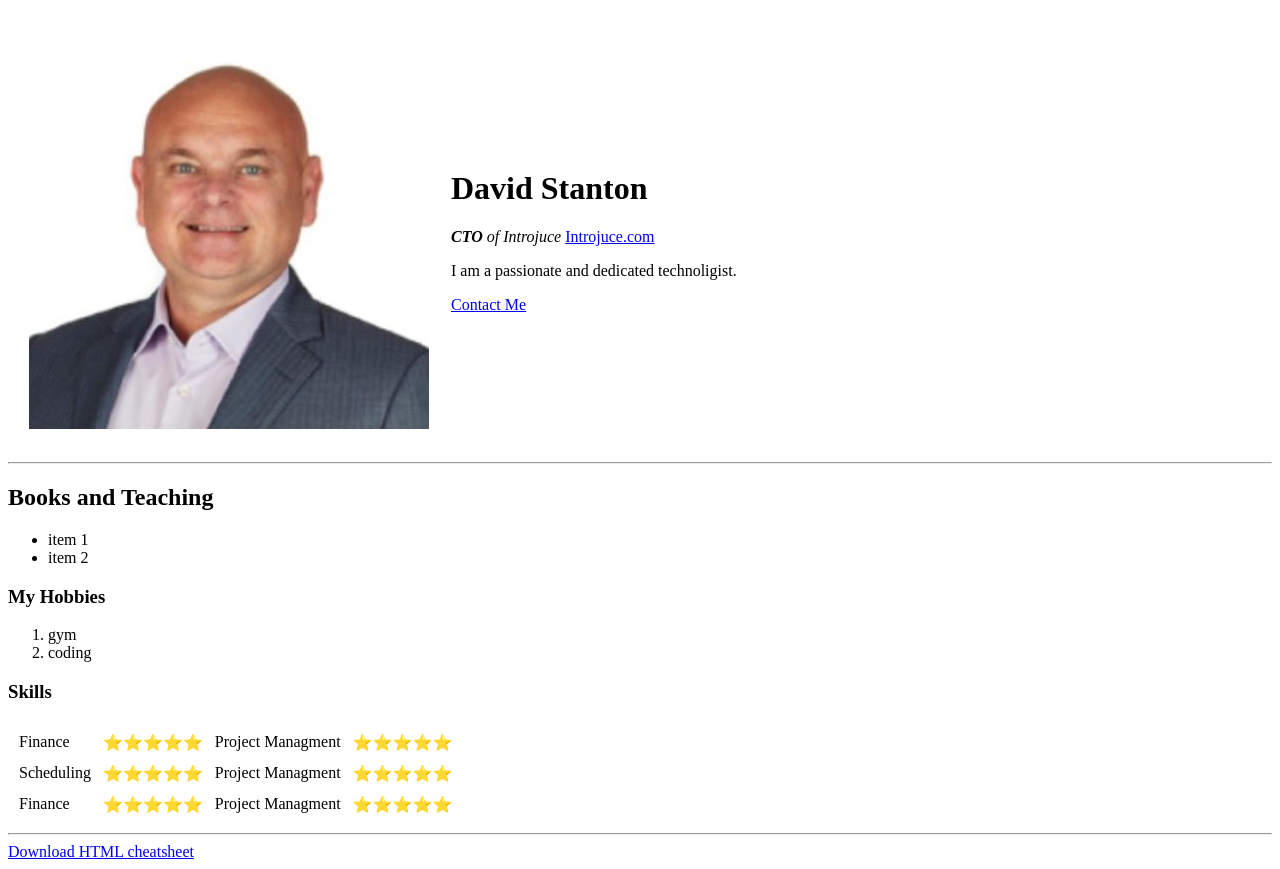
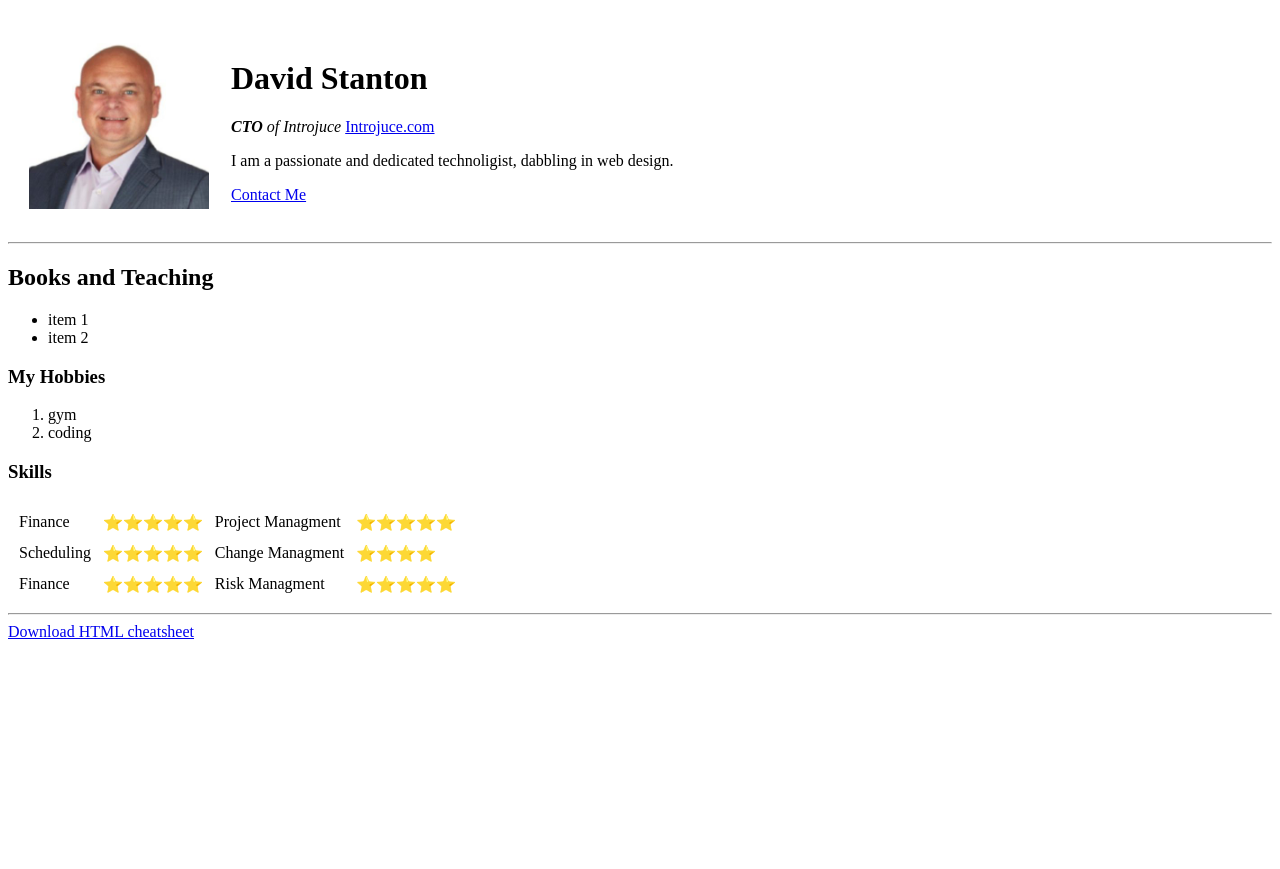
Before and after one commit to stantondc/CV, a plain HTML site: page index.html in a window 1280 px wide. After the commit the page ends 800 px from the top, so only its background shows below. Drawn offline with Linux system fonts and the light colour scheme.

Commit message:
Update 1 to index

```diff
--- a/index.html
+++ b/index.html
@@ -9,13 +9,13 @@
   <body>
     <table cellspacing="20">
       <td>
-        <img src="images/david.jpg" alt="David profile picture">
+        <img src="images/david.jpg" alt="David profile picture" height="180px">
       </td>
       <td>
         <h1>David Stanton</h1>
         <p><em><strong>CTO</strong> of Introjuce </em><a href="wwww.introjuce.com">Introjuce.com</a></p>
         <p>
-          I am a passionate and dedicated technoligist.
+          I am a passionate and dedicated technoligist, dabbling in web design.
         </p>
         <a href="about.html">Contact Me</a>
       </td>
@@ -42,13 +42,13 @@
       <tr>
         <td>Scheduling </td>
         <td> ⭐️⭐️⭐️⭐️⭐️</td>
-        <td>Project Managment</td>
-        <td> ⭐️⭐️⭐️⭐️⭐️</td>
+        <td>Change Managment</td>
+        <td> ⭐️⭐️⭐️⭐️</td>
       </tr>
       <tr>
         <td>Finance</td>
         <td> ⭐️⭐️⭐️⭐️⭐️</td>
-        <td>Project Managment</td>
+        <td>Risk Managment</td>
         <td> ⭐️⭐️⭐️⭐️⭐️</td>
       </tr>
     </table>
```
